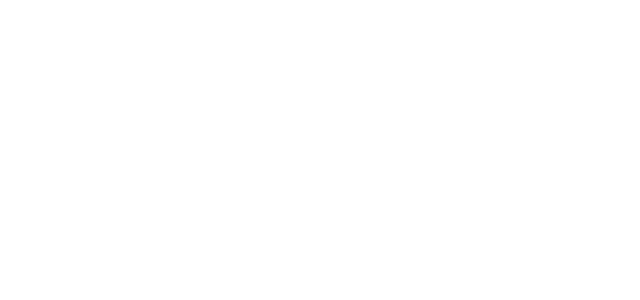
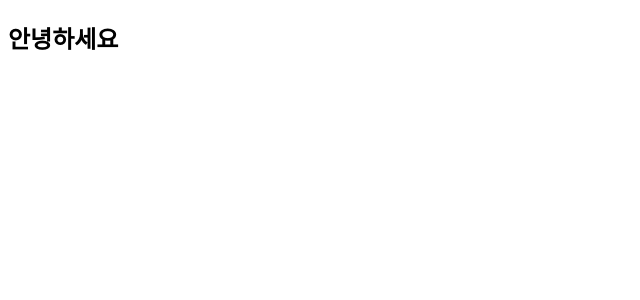
Before and after one commit to AllisWell12345/Learnix, a React (Vite) app: page / in a window 1280 px wide. Shown: the top 300 px of the page, without its empty margins (0-640 px from the left). Built offline with nearby package versions, Linux system fonts and the light colour scheme.

Commit message:
초기 세팅-폰트설정

```diff
--- a/src/App.jsx
+++ b/src/App.jsx
@@ -1,5 +1,5 @@
 function App() {
-  return <></>;
+  return <><h2>안녕하세요</h2></>;
 }
 
 export default App;
--- /dev/null
+++ b/src/main.css
@@ -0,0 +1,5 @@
+@font-face {
+    font-family: 'Pretendard';
+    font-weight: 45 920;
+    src: url('../src/assets/font/PretendardVariable.woff2') format('woff2-variations');
+}
--- a/src/main.jsx
+++ b/src/main.jsx
@@ -1,4 +1,5 @@
 import { createRoot } from "react-dom/client";
 import App from "./App.jsx";
+import './main.css'
 
 createRoot(document.getElementById("root")).render(<App />);
```
